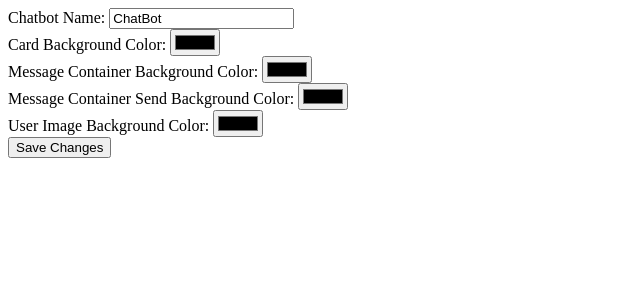
After one commit to imadahmad97/customer-support-bot, a Flask app: page /create-new-bot in a window 1280 px wide. The commit adds this page. Shown: the top 300 px of the page, without its empty margins (0-640 px from the left). Run offline with Flask 3, Linux system fonts and the light colour scheme.

Commit message:
added new columns for chatbot

```diff
--- a/app/models.py
+++ b/app/models.py
@@ -27,6 +27,11 @@ class Chatbot(db.Model):
     id = db.Column(db.Integer, primary_key=True, default=random_six_digit_number)
     user_id = db.Column(db.Integer, db.ForeignKey("users.id"), nullable=False)
     context = db.Column(db.String)
+    chatbotName = db.Column(db.String(255), default="ChatBot")
+    cardBgColor = db.Column(db.String(10), default="#FFFFFF")
+    msgContainerColor = db.Column(db.String(10), default="#FFFFFF")
+    msgContainerSendColor = db.Column(db.String(10), default="#FFFFFF")
+    userImgColor = db.Column(db.String(10), default="#FFFFFF")
 
     def __repr__(self):
         return f"<Chatbot {self.id} owned by user {self.user_id}>"
--- a/app/routes.py
+++ b/app/routes.py
@@ -114,6 +114,10 @@ def init_routes(app):
             model = genai.GenerativeModel("gemini-pro")
         return model
 
+    @app.route("/create-new-bot", methods=["GET", "POST"])
+    def create_new_bot():
+        return render_template("create_chatbot.html")
+
     @app.route("/questions", methods=["GET", "POST"])
     @login_required
     def questions():
--- a/app/static/style.css
+++ b/app/static/style.css
@@ -94,12 +94,14 @@ border-radius: 0 0 15px 15px !important;
 	height: 70px;
 	width: 70px;
 	border:1.5px solid #f5f6fa;
+	background-color: #4cd137;
 
 }
 .user_img_msg{
 	height: 40px;
 	width: 40px;
 	border:1.5px solid #f5f6fa;
+	background-color: #4cd137;
 
 }
 .img_cont{
--- a/app/templates/chat.html
+++ b/app/templates/chat.html
@@ -50,7 +50,6 @@
                 </div>
                 <div class="user_info">
                   <span>ChatBot</span>
-                  <p>Ask me anything!</p>
                 </div>
               </div>
             </div>
--- /dev/null
+++ b/app/templates/create_chatbot.html
@@ -0,0 +1,33 @@
+<!doctype html>
+<html>
+<head>
+  <title>Create a new bot</title>
+<body>
+    <form action="/update_settings" method="post">
+        <!-- Chatbot Name -->
+        <div class="form-group">
+          <label for="chatbotName">Chatbot Name:</label>
+          <input type="text" class="form-control" id="chatbotName" name="chatbotName" value="ChatBot">
+        </div>
+
+        <!-- Color Pickers -->
+        <div class="form-group">
+          <label for="cardBgColor">Card Background Color:</label>
+          <input type="color" class="form-control" id="cardBgColor" name="cardBgColor">
+        </div>
+        <div class="form-group">
+          <label for="msgContainerColor">Message Container Background Color:</label>
+          <input type="color" class="form-control" id="msgContainerColor" name="msgContainerColor">
+        </div>
+        <div class="form-group">
+          <label for="msgContainerSendColor">Message Container Send Background Color:</label>
+          <input type="color" class="form-control" id="msgContainerSendColor" name="msgContainerSendColor">
+        </div>
+        <div class="form-group">
+          <label for="userImgColor">User Image Background Color:</label>
+          <input type="color" class="form-control" id="userImgColor" name="userImgColor">
+        </div>
+
+        <button type="submit" class="btn btn-primary">Save Changes</button>
+      </form>
+</body>
```
